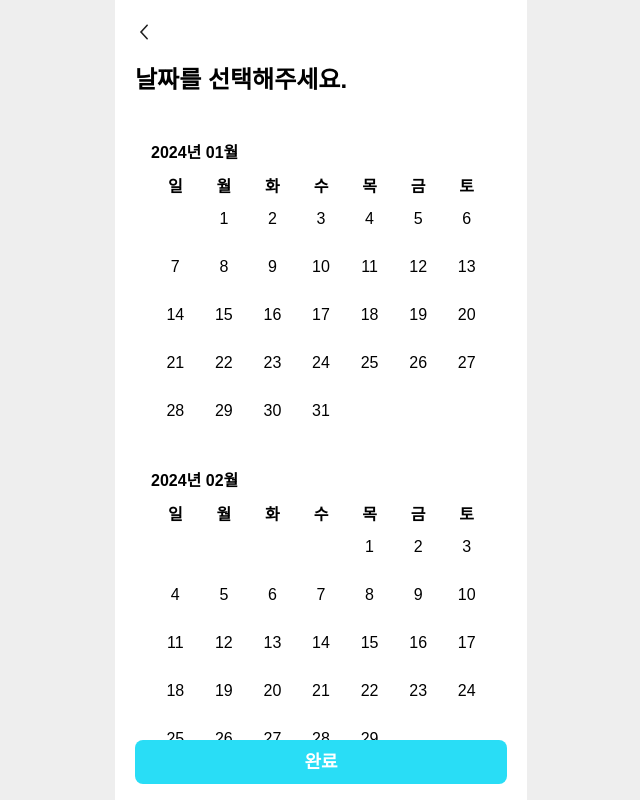
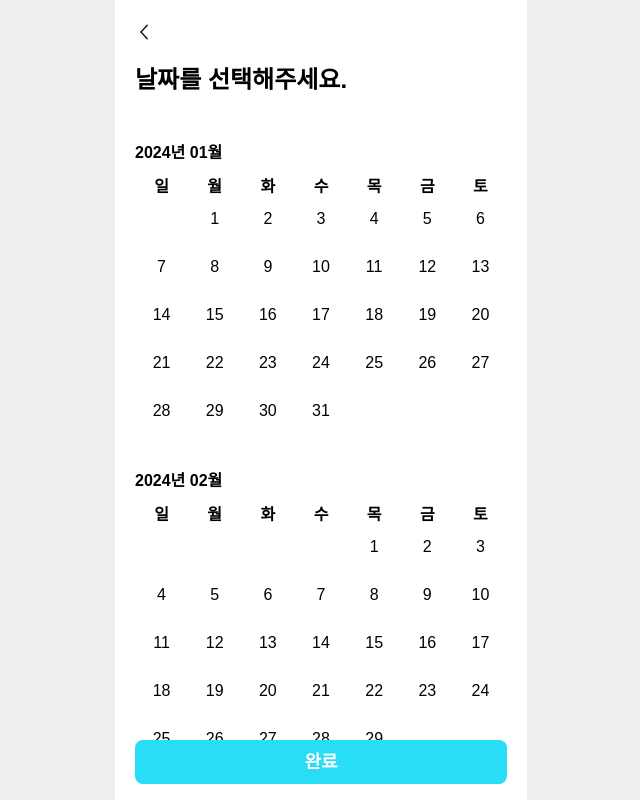
Before and after one commit to WePlanPlans/WPP_FE, a React (Vite) app: page /create in a window 1280 px wide. Both pictures are taken after a click on the button "여행 날짜(선택)". Shown: the whole page, without its empty margins (319-959 px from the left). Built offline with nearby package versions, Linux system fonts and the light colour scheme; no server answers.

Commit message:
Fix: 뒤로가기 경로 수정

```diff
--- a/src/components/DatePicker/Calendar.tsx
+++ b/src/components/DatePicker/Calendar.tsx
@@ -85,7 +85,7 @@ const Calendar: React.FC = () => {
     let afterClass = '';
 
     if (isStart || isEnd) {
-      dayClass = 'rounded-full bg-main2 text-white z-10';
+      dayClass = 'rounded-full w-[48px] bg-main2 text-white z-10';
     } else if (isMiddle) {
       dayClass = 'bg-[#DAFBFF] z-0';
       beforeClass = isSecondDayInRange(date)
@@ -140,7 +140,7 @@ const Calendar: React.FC = () => {
     }
 
     return (
-      <div className="m-4">
+      <div className="my-4">
         <div className="headline1 text-left">
           {format(monthDate, 'yyyy년 MM월', { locale: ko })}
         </div>
@@ -156,9 +156,9 @@ const Calendar: React.FC = () => {
     <>
       <div className="title1 mb-7">
         {startDate && endDate
-          ? `${format(startDate, 'MM. dd', { locale: ko })} - ${format(
+          ? `${format(startDate, 'MM.dd', { locale: ko })} - ${format(
               endDate,
-              'MM. dd',
+              'MM.dd',
               { locale: ko },
             )} (${differenceInDays(endDate, startDate)}박 ${
               differenceInDays(endDate, startDate) + 1
--- a/src/components/createTrip/SelectDate.tsx
+++ b/src/components/createTrip/SelectDate.tsx
@@ -1,11 +1,13 @@
 import { ButtonPrimary } from '@components/common/button/Button';
 import Calendar from '@components/DatePicker/Calendar';
-import BackHeader from '@components/common/header/BackHeader';
+import { BackIcon } from '@components/common/icons/Icons';
 
 export const SelectDate = ({ onClose }: { onClose: () => void }) => {
   return (
     <div className="flex h-[95vh] flex-col">
-      <BackHeader />
+      <header className="relative mb-5 flex w-full items-center justify-start gap-2.5 bg-white px-1">
+        <BackIcon onClick={onClose} />
+      </header>
       <Calendar />
       <div className="mt-auto">
         <ButtonPrimary onClick={onClose}>완료</ButtonPrimary>
```
